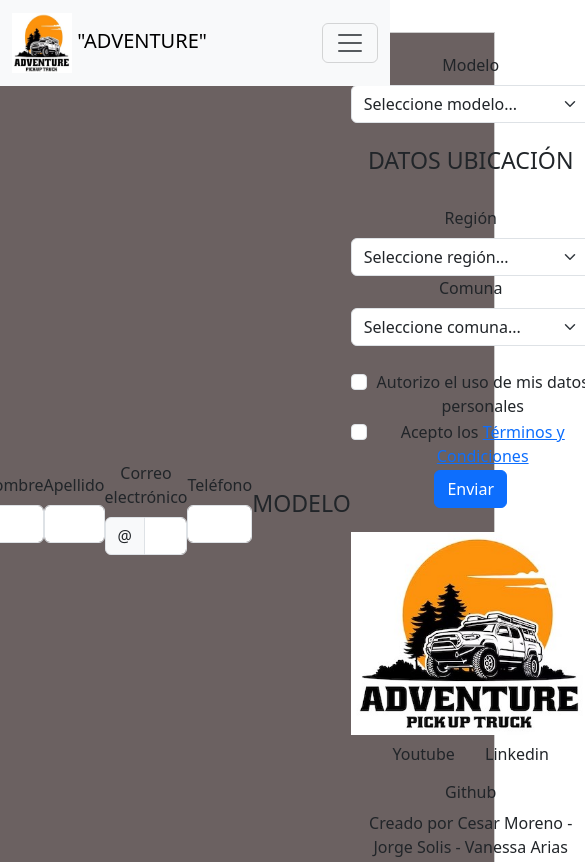
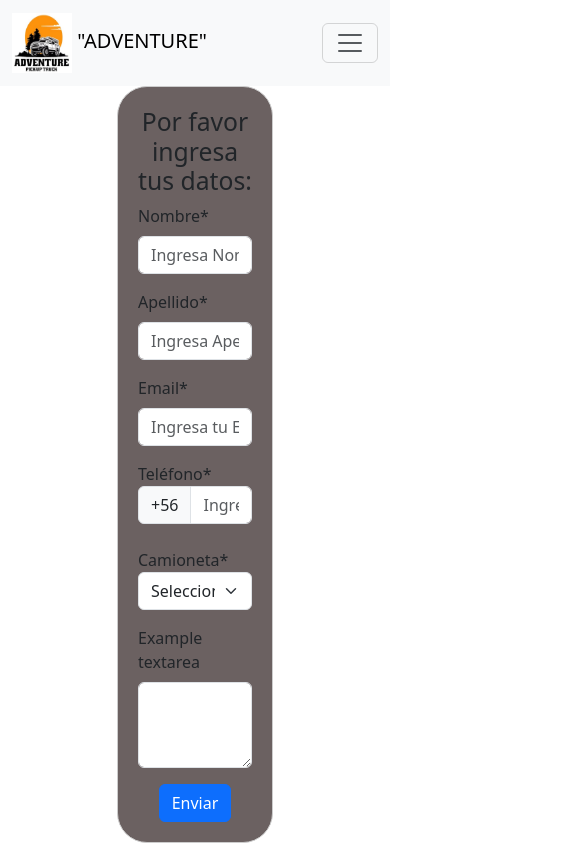
Before and after one commit to Darck-JS/prueba-progra-webs, a plain HTML site: page HTML/Contacto.html in a window 390 px wide. Shown: the top 862 px of the page, 585 px wide, since content can reach past the window. Drawn offline with Linux system fonts and the light colour scheme; files that its build step writes are made by us from their sources; files whose address does not match are found by name.

Commit message:
Cambios en nombres y formulario

```diff
--- a/CSS/style.css
+++ b/CSS/style.css
@@ -57,10 +57,27 @@ div .form-control{
 
 }
 
-.formulario{
+
+
+.contenedor-form{
     display: flex;
-    background-color: rgb(107, 97, 97);
-    justify-content: center;
-    text-align: center;
     align-items: center;
+    justify-content: space-around;
+    height: 50%;
+
+
+    .formulario{
+        background-color: rgb(107, 97, 97);
+        text-align: left;
+        width: 40%;
+        border-radius: 30px;
+
+        h2{
+            text-align: center;
+        }
+        .enviar{
+            text-align: center;
+
+        }
+    }
 }
--- a/HTML/Contacto.html
+++ b/HTML/Contacto.html
@@ -8,6 +8,7 @@
     <link href="/Primera_Entrega/CSS/style.css" rel="stylesheet">
 </head>
 <body>
+  <header>
     <nav class="navbar navbar-expand-lg bg-body-tertiary">
       <div class="container-fluid">
         <a class="navbar-brand" href="/Primera_Entrega/index.html">
@@ -25,100 +26,62 @@
               Camionetas
             </a>
             <ul class="dropdown-menu">
-            <li><a class="dropdown-item" href="pag1.html">RAM</a></li>
-            <li><a class="dropdown-item" href="pag2.html">Ford</a></li>
-            <li><a class="dropdown-item" href="pag3.html">Jeep</a></li>
+              <li><a class="dropdown-item" href="RAM.html">RAM</a></li>
+              <li><a class="dropdown-item" href="FORD.html">Ford</a></li>
+              <li><a class="dropdown-item" href="JEEP.html">Jeep</a></li>
             </ul>
           </li>
             <li class="nav-item">
-            <a class="nav-link" href="pag5.html">Contacto</a>
+              <a class="nav-link" href="Contacto.html">Contacto</a>
             </li>
             <li class="nav-item">
-            <a class="nav-link" href="pag4.html">Sucursales</a>
+              <a class="nav-link" href="Sucursales.html">Sucursales</a>
           </ul>
         </div>
       </div>
     </nav>
-  <div class="contenedor" >
-      <BR>
-      <form class="formulario" >
-        <BR>
-        <DIV style="height: 50px; bottom: 50pxW;">
-          <h2>DATOS PERSONALES</h2>
-        </DIV>
-        <BR>
-        <div class="col-md-12">
-        <label for="validationDefault03" class="form-label">RUT</label>
-        <input type="text" class="form-control" id="validationDefault03" required>
+  </header>
+    <div class="contenedor-form">
+      <form action="Contacto.html" id="formulario" target="_self" method="get" class="formulario">
+        <h2>Por favor ingresa tus datos:</h2>
+        <div class="mb-3">
+          <label for="exampleFormControlInput1" class="form-label">Nombre*</label>
+          <input type="text" class="form-control" id="exampleFormControlInput1" placeholder="Ingresa Nombre">
         </div>
-        <div class="col-md-12">
-          <label for="validationDefault01" class="form-label">Nombre</label>
-          <input type="text" class="form-control" id="validationDefault01" value="" required>
+        <div class="mb-3">
+          <label for="exampleFormControlInput1" class="form-label">Apellido*</label>
+          <input type="text" class="form-control" id="exampleFormControlInput1" placeholder="Ingresa Apellido">
         </div>
-        <div class="col-md-12">
-          <label for="validationDefault02" class="form-label">Apellido</label>
-          <input type="text" class="form-control" id="validationDefault02" value="" required>
+        <div class="mb-3">
+          <label for="exampleFormControlInput1" class="form-label">Email*</label>
+          <input type="email" class="form-control" id="exampleFormControlInput1" placeholder="Ingresa tu Email">
         </div>
-        <div class="col-md-12">
-          <label for="validationDefaultUsername" class="form-label">Correo electrónico</label>
+        <div class="col-12">
+          <label for="telefono">Teléfono*</label>
           <div class="input-group">
-            <span class="input-group-text" id="inputGroupPrepend2">@</span>
-            <input type="text" class="form-control" id="validationDefaultUsername" aria-describedby="inputGroupPrepend2" required>
+            <div class="input-group-text">+56</div>
+            <input type="tel" class="form-control" id="inlineFormInputGroupUsername" placeholder="Ingrese su telefono">
           </div>
         </div>
-        <div class="col-md-12" style="justify-content: center; text-align: center;">
-          <label for="validationDefault05" class="form-label">Teléfono</label>
-          <input type="text" class="form-control" id="validationDefault05" required>
+        <br>
+        <div class="mb-3">
+          <label for="">Camioneta*</label>
+          <select class="form-select" aria-label="Default select example">
+            <option selected disabled>Seleccione una opcion</option>
+            <option value="1">Ram</option>
+            <option value="2">Ford</option>
+            <option value="3">Jeep</option>
+          </select>
         </div>
-        <BR>
-        <h3>MODELO</h3>
-        <BR>
-        <div class="col-md-12" style="justify-content: center;" >
-          <label for="validationDefault04" class="form-label">Modelo</label>
-          <select class="form-select" id="validationDefault04" required>
-            <option selected disabled value="">Seleccione modelo...</option>
-            <option>...</option>
-          </select>
-          <BR>
-          <h3>DATOS UBICACIÓN</h3>
-          <BR>
-          <div class="col-md-12">
-            <label for="validationDefault04" class="form-label">Región</label>
-            <select class="form-select" id="validationDefault04" required>
-              <option selected disabled value="">Seleccione región...</option>
-              <option>...</option>
-            </select>
-            <div class="col-md-12">
-              <label for="validationDefault04" class="form-label">Comuna</label>
-              <select class="form-select" id="validationDefault04" required>
-                <option selected disabled value="">Seleccione comuna...</option>
-                <option>...</option>
-              </select>
-            <br>
-        <div class="col-12">
-          <div class="form-check">
-            <input class="form-check-input" type="checkbox" value="" id="invalidCheck2" required>
-            <label class="form-check-label" for="invalidCheck2">
-              Autorizo el uso de mis datos personales
-            </label>
+        <div class="mb-3">
+          <label for="exampleFormControlTextarea1" class="form-label">Example textarea</label>
+          <textarea class="form-control" id="exampleFormControlTextarea1" rows="3"></textarea>
         </div>
-        </div>
-        <div class="col-12">
-          <div class="form-check">
-            <input class="form-check-input" type="checkbox" value="" id="invalidCheck2" required>
-            <label class="form-check-label" for="invalidCheck2">
-              Acepto los
-            </label>
-            <a href="https://www.ram.com/cl/privacy.html" target="_blank" data-bind="clickBubble: false;">Términos y Condiciones</a>
-          </div>
-        </div>
-        <div class="col-12">
-          <button class="btn btn-primary" type="submit">Enviar</button>
+        <div class="enviar">
+          <button class="btn btn-primary" id="enviar" type="submit">Enviar</button>
         </div>
       </form>
-
     </div>
-
 
   <br>
 
```
Also changed, not shown: HTML/FORD.html (+6 -6 lines), HTML/JEEP.html (+5 -5 lines), HTML/RAM.html (+5 -5 lines), HTML/Sucursales.html (+14 -14 lines), index.html (+8 -8 lines), IMG/Parque Andino.jpg (deleted), IMG/Titanium.webp (deleted), IMG/nueva costanera.jpg (deleted). Lines whose indentation alone changed are shown as unchanged.
